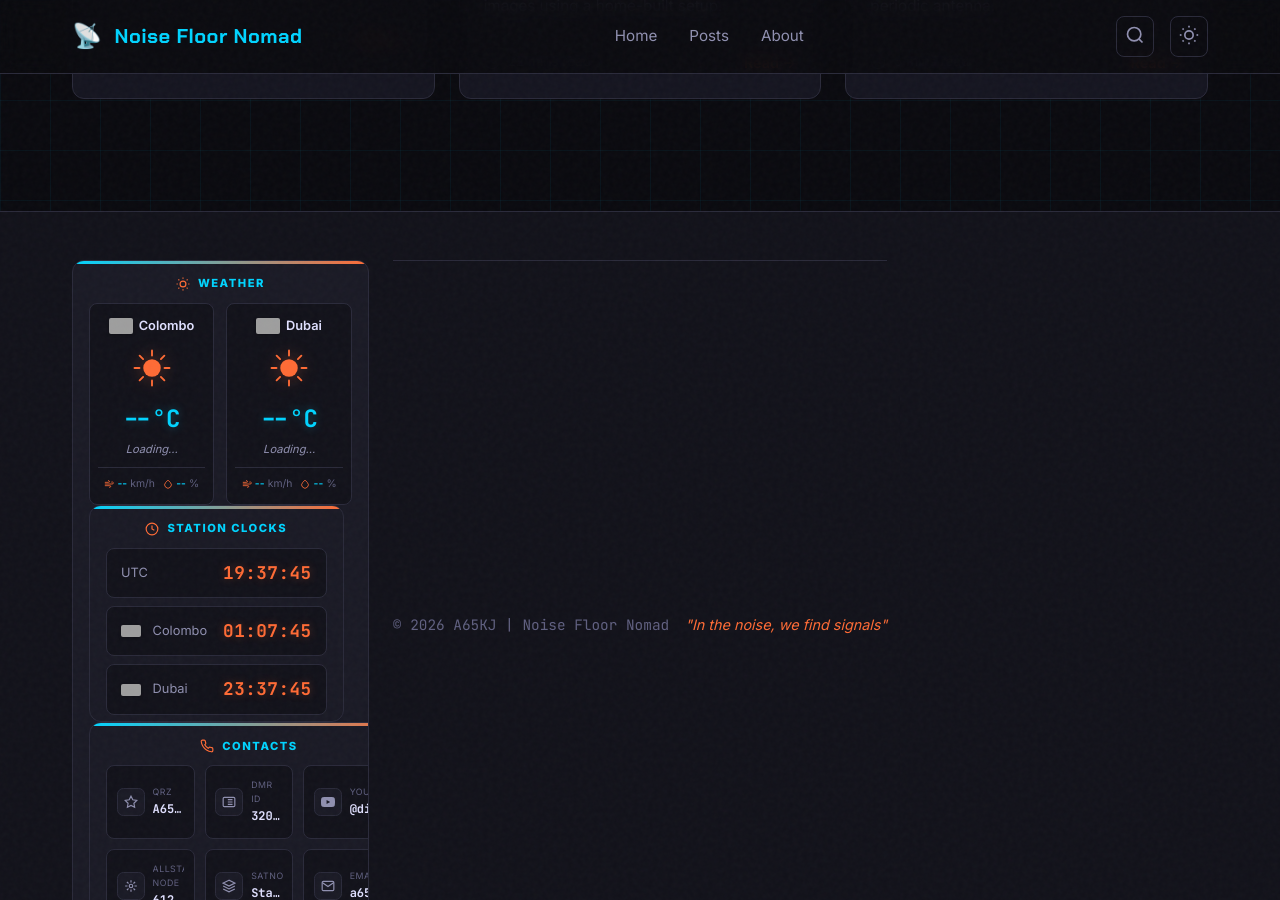
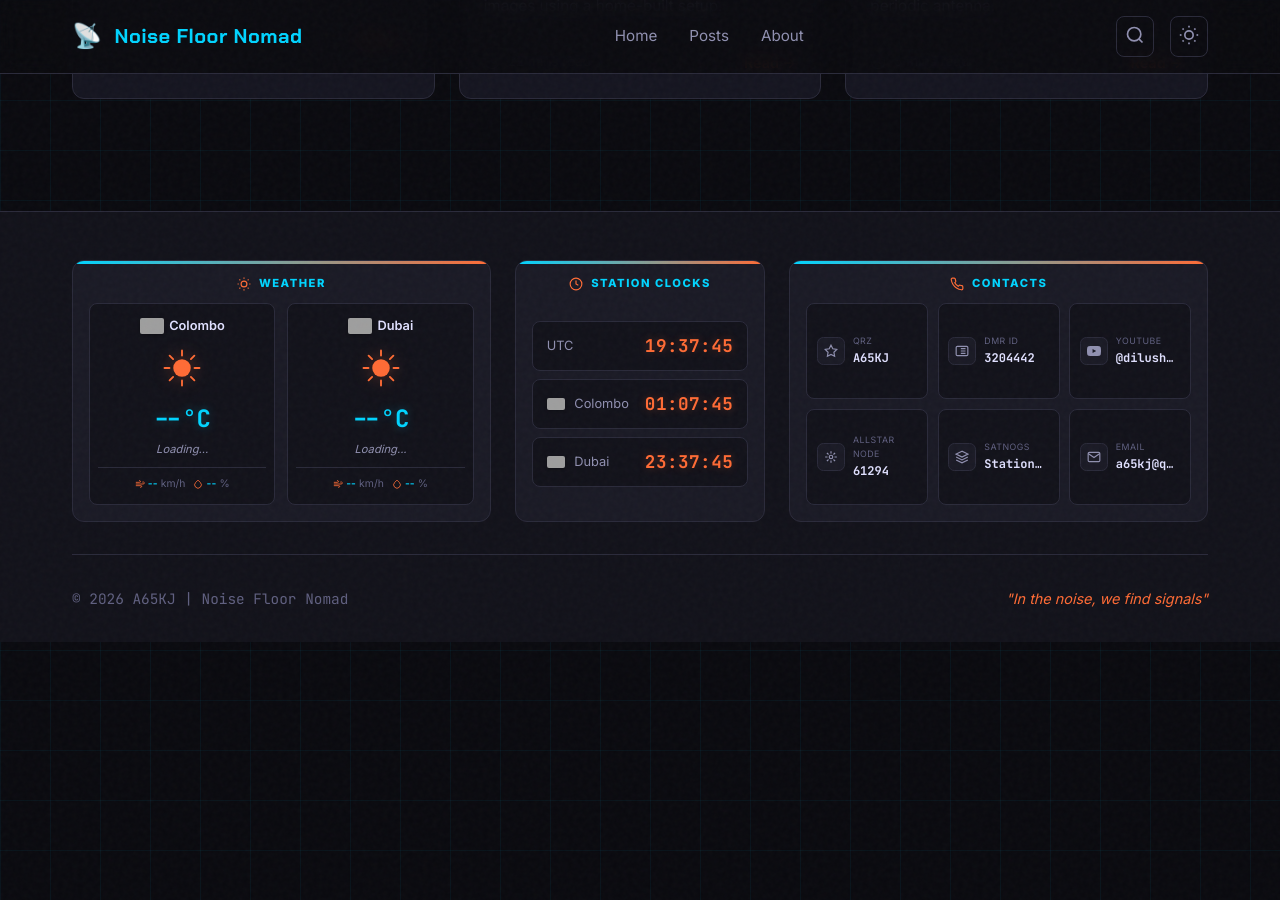
Before and after one commit to hmdsamarasekara/hmdsamarasekara.github.io, a Jekyll site: the page built from index.md, in a window 1280 px wide and 900 px high, scrolled down 1971 px. Built offline with Jekyll 4.4.1, drawn with Linux system fonts in a browser that asks for light colours; grey boxes are pictures that could not be loaded.

Commit message:
Update footer.html

```diff
--- a/_includes/footer.html
+++ b/_includes/footer.html
@@ -12,21 +12,14 @@
         </h4>
 
         <div class="weather-cards">
-
           <!-- Sri Lanka Weather -->
           <div class="weather-card" id="weather-lk">
             <div class="weather-header">
               <span class="weather-flag">
-        <img
-          src="https://flagcdn.com/w20/lk.png"
-          width="24" height="16"
-          style="border-radius:2px; box-shadow:0 1px 3px rgba(0,0,0,0.3);"
-          alt="Sri Lanka Flag"
-        />
+                <img src="https://flagcdn.com/w20/lk.png" width="24" height="16" style="border-radius:2px; box-shadow:0 1px 3px rgba(0,0,0,0.3);" />
               </span>
               <span class="weather-location">Colombo</span>
             </div>
-
             <div class="weather-icon" id="icon-lk">
               <svg viewBox="0 0 64 64" width="40" height="40">
                 <circle cx="32" cy="32" r="14" fill="#ff6b35"/>
@@ -42,7 +35,6 @@
                 </g>
               </svg>
             </div>
-
             <div class="weather-details">
               <span class="weather-temp">--°C</span>
               <span class="weather-desc">Loading...</span>
@@ -63,21 +55,14 @@
             </div>
           </div>
 
-
           <!-- UAE Weather -->
           <div class="weather-card" id="weather-uae">
             <div class="weather-header">
               <span class="weather-flag">
-        <img
-          src="https://flagcdn.com/w20/ae.png"
-          width="24" height="16"
-          style="border-radius:2px; box-shadow:0 1px 3px rgba(0,0,0,0.3);"
-          alt="UAE Flag"
-        />
+                <img src="https://flagcdn.com/w20/ae.png" width="24" height="16" style="border-radius:2px; box-shadow:0 1px 3px rgba(0,0,0,0.3);" />
               </span>
               <span class="weather-location">Dubai</span>
             </div>
-
             <div class="weather-icon" id="icon-uae">
               <svg viewBox="0 0 64 64" width="40" height="40">
                 <circle cx="32" cy="32" r="14" fill="#ff6b35"/>
@@ -93,7 +78,6 @@
                 </g>
               </svg>
             </div>
-
             <div class="weather-details">
               <span class="weather-temp">--°C</span>
               <span class="weather-desc">Loading...</span>
@@ -114,6 +98,7 @@
             </div>
           </div>
         </div>
+      </div>
 
       <!-- Clocks Section -->
       <div class="footer-section footer-clocks-section">
@@ -126,41 +111,24 @@
         </h4>
 
         <div class="clock-list">
-
-    <!-- UTC -->
           <div class="clock-row">
             <span class="clock-name">UTC</span>
             <span class="clock-time" id="clock-utc">--:--:--</span>
           </div>
-
-    <!-- Colombo -->
           <div class="clock-row">
             <span class="clock-name">
-        <img
-          src="https://flagcdn.com/w20/lk.png"
-          width="20" height="12"
-          style="border-radius: 2px; vertical-align: middle; margin-right: 6px; box-shadow:0 1px 3px rgba(0,0,0,0.3);"
-          alt="Sri Lanka Flag"
-        />
+              <img src="https://flagcdn.com/w20/lk.png" width="18" height="12" style="border-radius:2px; vertical-align:middle; margin-right:4px; box-shadow:0 1px 3px rgba(0,0,0,0.3);" />
               Colombo
             </span>
             <span class="clock-time" id="clock-lk">--:--:--</span>
           </div>
-
-    <!-- Dubai -->
           <div class="clock-row">
             <span class="clock-name">
-        <img
-          src="https://flagcdn.com/w20/ae.png"
-          width="20" height="12"
-          style="border-radius: 2px; vertical-align: middle; margin-right: 6px; box-shadow:0 1px 3px rgba(0,0,0,0.3);"
-          alt="UAE Flag"
-        />
+              <img src="https://flagcdn.com/w20/ae.png" width="18" height="12" style="border-radius:2px; vertical-align:middle; margin-right:4px; box-shadow:0 1px 3px rgba(0,0,0,0.3);" />
               Dubai
             </span>
             <span class="clock-time" id="clock-uae">--:--:--</span>
           </div>
-
         </div>
       </div>
 
```
Lines whose indentation alone changed are shown as unchanged.
